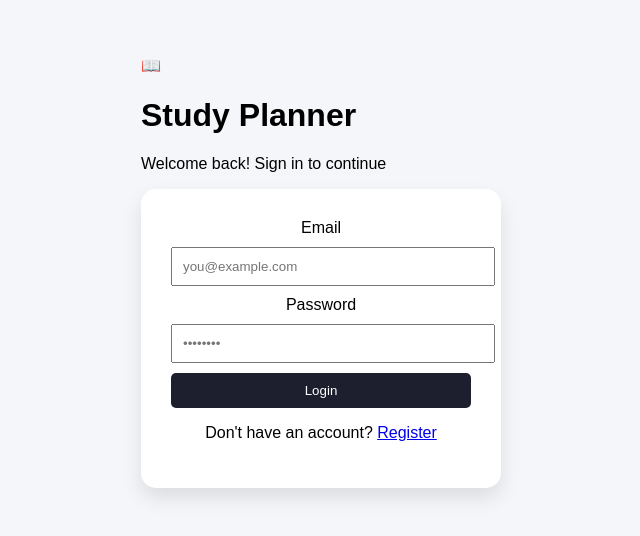
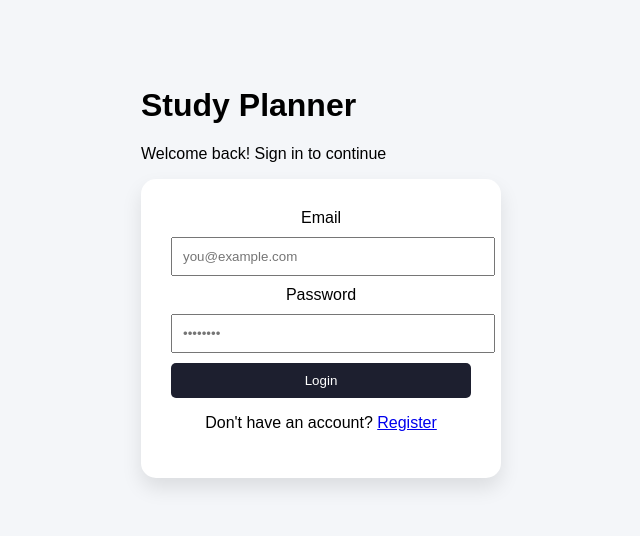
Before and after one commit to baloxq/Study-planner, a plain HTML site: page index.html in a window 1280 px wide. Shown: the part 128-664 px from the top of the page, without its empty margins (319-959 px from the left). Drawn offline with Linux system fonts and the light colour scheme.

Commit message:
Update index.html

```diff
--- a/index.html
+++ b/index.html
@@ -10,7 +10,6 @@
 
 <div class="auth-container">
 
-<div class="logo">📖</div>
 <h1>Study Planner</h1>
 <p>Welcome back! Sign in to continue</p>
 
```
